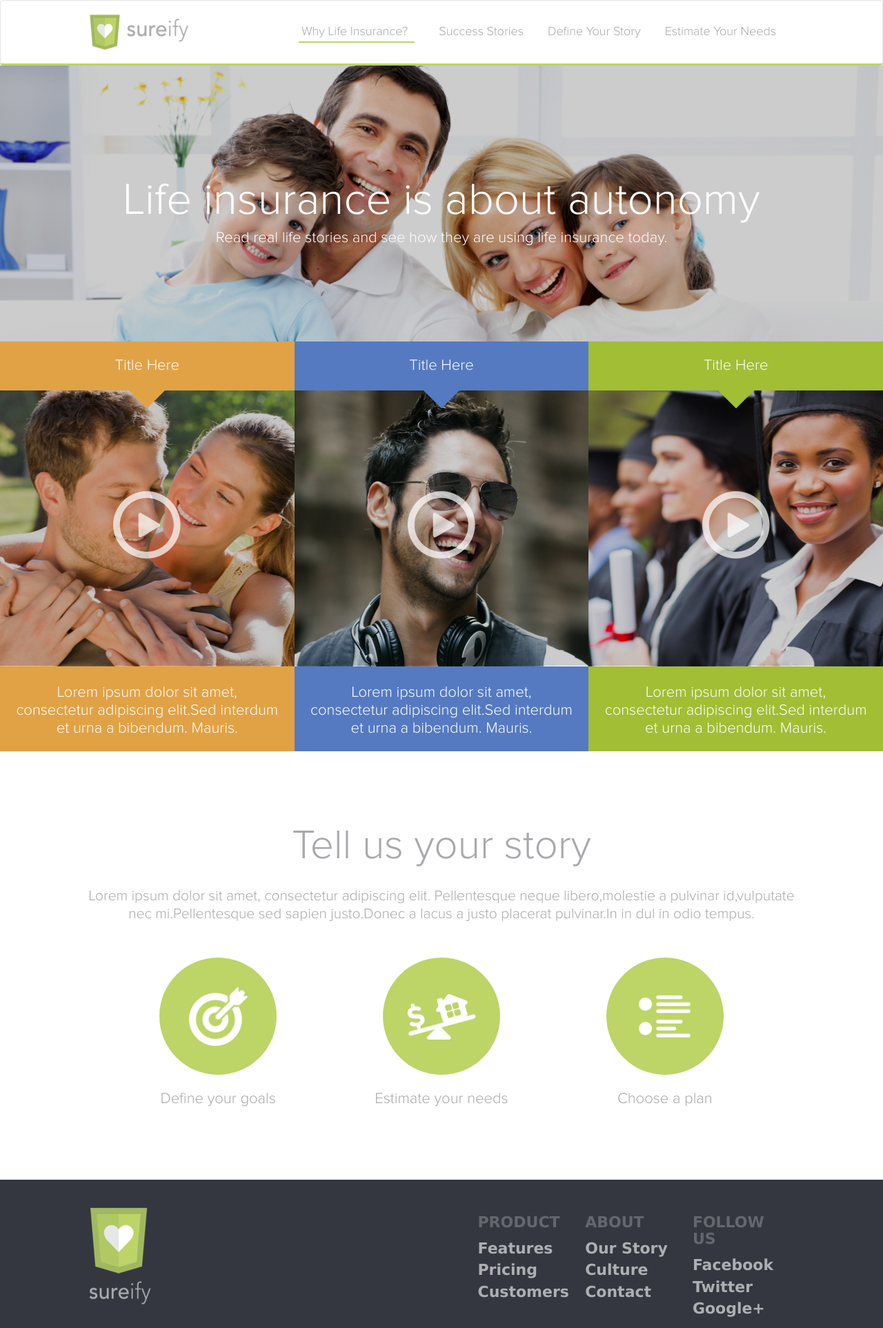
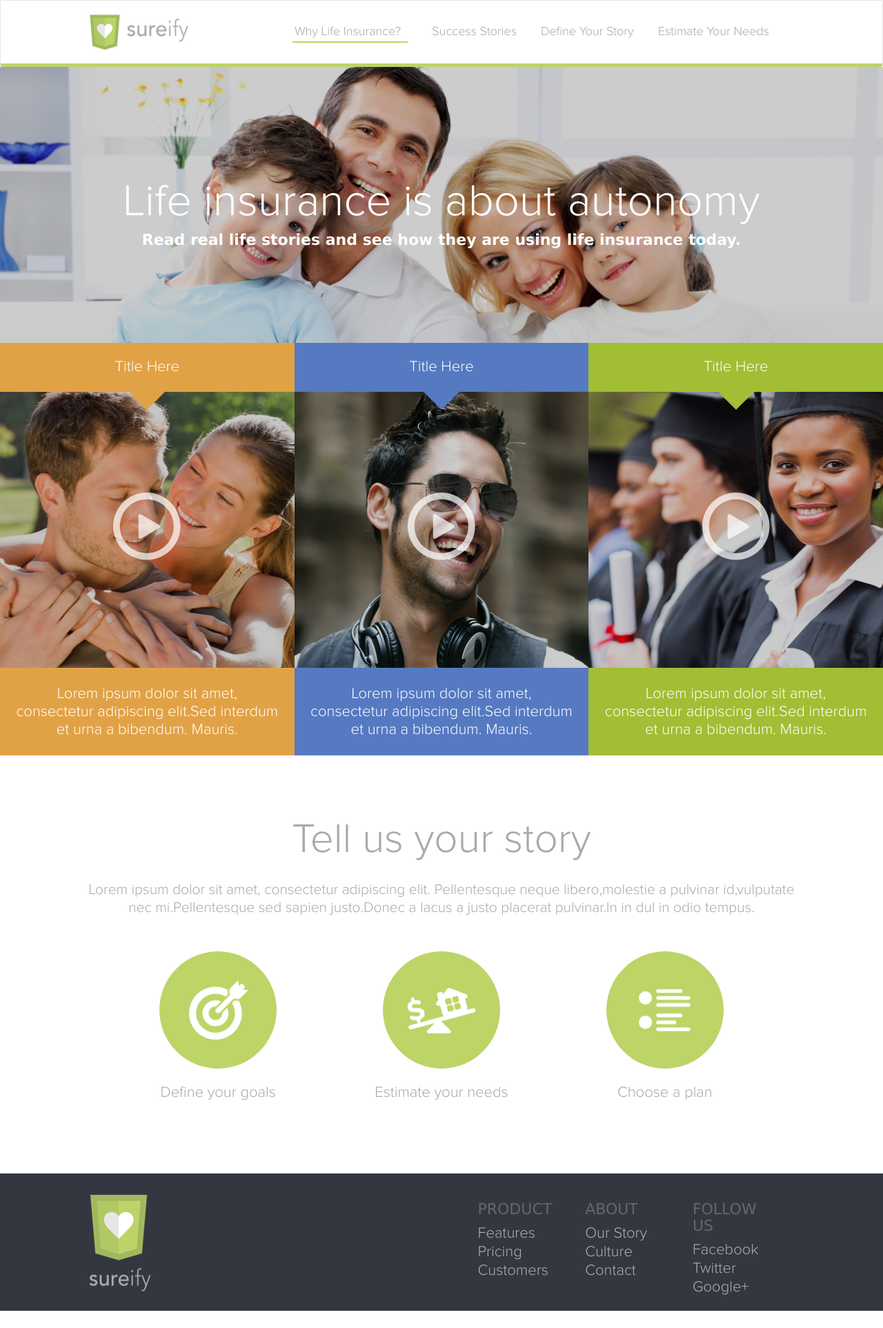
Before and after one commit to Rsaikrishna/project-, a plain HTML site: page index.html in a window 1280 px wide. Shown: the whole page at 69% size. After the commit the page ends 1900 px from the top, so only its background shows below. Drawn offline with Linux system fonts and the light colour scheme.

Commit message:
desktop version

```diff
--- a/index.html
+++ b/index.html
@@ -105,11 +105,11 @@ background-image: -moz-linear-gradient( rgba(0,0,0,0.2) 100%, rgba(0, 0, 0, 0) 7
                    font-family: "Lucida Grande";
                    font-size:65px;}
          .footertitletext{
-                           font-weight: bold;
+
                           font-size: 22px;
                           color:#64676E;}
           .footertext{
-                          font-weight: bold;
+
                           font-size: 22px;
                           color:#AEAFB2;}
            .navbar{margin-bottom: 0px;}
@@ -226,7 +226,7 @@ background-image: -moz-linear-gradient( rgba(0,0,0,0.2) 100%, rgba(0, 0, 0, 0) 7
         </div>
       </div>
     </nav-->
-      <nav class="navbar navbar-default" role="navigation" style="margin-bottom:0px;border-bottom:3px solid #BDD467;background-color:#ffffff;padding-top:5px;padding-bottom:5px;" >
+      <nav class="navbar navbar-default" role="navigation" style="margin-bottom:0px;border-bottom:5px solid #BDD467;background-color:#ffffff;padding-top:5px;padding-bottom:5px;" >
         <div class="container" style="padding-top:15px;padding-bottom:15px;">
               <a class="navbar-brand" style="padding:0px;margin-left:60px;" href="#"><img src="img/logo.png" class="img-responsive">
                 </a>
@@ -239,9 +239,9 @@ background-image: -moz-linear-gradient( rgba(0,0,0,0.2) 100%, rgba(0, 0, 0, 0) 7
               </button>
           </div>
 
-    <!-- Collect the nav links, forms, and other content for toggling --><div class="collapse navbar-collapse navbar-right" id="bs-example-navbar-collapse-1"style="margin-right:50px;">
+    <!-- Collect the nav links, forms, and other content for toggling --><div class="collapse navbar-collapse navbar-right" id="bs-example-navbar-collapse-1"style="margin-right:60px;">
          <ul class="nav navbar-nav" id="Navigation">
-          <li><a href="index.html"class="active" style="padding-bottom:3px;padding-right:0px;padding-left:4px;"><font class="toptitles1"style="padding-right:10px;">Why Life Insurance?</font></a></li>
+          <li><a href="index.html"class="active" style="padding-bottom:3px;padding-right:0px;padding-left:3px;"><font class="toptitles1"style="padding-right:10px;">Why Life Insurance?</font></a></li>
           <li><a href="sureify_success.html"><font class="toptitles1"style="padding-left:20px;" >Success Stories</font></a></li>
           <li><a href="#"><font class="toptitles1">Define Your Story</font></a></li>
           <li><a href="estimate.html"><font class="toptitles1" >Estimate Your Needs</font></a></li></ul>
@@ -269,7 +269,7 @@ background-image: -moz-linear-gradient( rgba(0,0,0,0.2) 100%, rgba(0, 0, 0, 0) 7
     <div class="heade1">
      <div id="banner"class="text-vertical-center">
      <font class="ff"style="font-weight:normal;font-size:65px;color:white;line-height:77px;">Life insurance is about autonomy</font><br>
-            <font class="ff" style="font-size:22px;color:white;">Read real life stories and see how they are using life insurance today.</font>
+            <font class="ff" style="font-size:22px;font-weight:bold;color:white;">Read real life stories and see how they are using life insurance today.</font>
 
      </div>
     </div>
@@ -284,7 +284,7 @@ background-image: -moz-linear-gradient( rgba(0,0,0,0.2) 100%, rgba(0, 0, 0, 0) 7
    </div>
    <div class="row"style="padding-bottom:0px;">
     <div style="padding-bottom:0px;"class="tile1">
-      <div id="banner"class="image text-center center-block"style="padding-bottom:30px;">
+      <div id="banner"class="image text-center center-block"style="padding-bottom:31px;">
       <div class="triang1 center-block"></div>
         <img src="img/icon_playbutton1@1x.png"class="center-block img-responsive"style="padding-top:120px;padding-bottom:125px;">
       </div>
@@ -292,7 +292,7 @@ background-image: -moz-linear-gradient( rgba(0,0,0,0.2) 100%, rgba(0, 0, 0, 0) 7
    </div>
     <div class="row">
      <div class="orange"style="padding-right:0px;padding-left:0px;">
-     <center><p class="textbody ff"style="padding-top:25px;padding-bottom:20px;line-height:26px;">Lorem ipsum dolor sit amet,<br>consectetur adipiscing elit.Sed interdum<br> et urna a bibendum. Mauris.</p></center>
+     <center><p class="textbody ff"style="padding-top:25px;padding-bottom:24px;line-height:26px;">Lorem ipsum dolor sit amet,<br>consectetur adipiscing elit.Sed interdum<br> et urna a bibendum. Mauris.</p></center>
      </div>
    </div>
   </div>
@@ -304,7 +304,7 @@ background-image: -moz-linear-gradient( rgba(0,0,0,0.2) 100%, rgba(0, 0, 0, 0) 7
    </div>
    <div class="row">
     <div class="tile2">
-      <div id="banner"class="image text-center" style="padding-bottom:30px;">
+      <div id="banner"class="image text-center" style="padding-bottom:31px;">
       <div class="triang2 center-block"></div>
         <img src="img/icon_playbutton1@1x.png"class="center-block img-responsive"style="padding-top:120px;padding-bottom:125px;">
       </div>
@@ -312,7 +312,7 @@ background-image: -moz-linear-gradient( rgba(0,0,0,0.2) 100%, rgba(0, 0, 0, 0) 7
    </div>
     <div class="row">
      <div class="blue"style="padding-right:0px;padding-left:0px;">
-     <center><p class="textbody ff"style="padding-top:25px;padding-bottom:20px;line-height:26px;">Lorem ipsum dolor sit amet,<br>consectetur adipiscing elit.Sed interdum<br> et urna a bibendum. Mauris.</p></center>
+     <center><p class="textbody ff"style="padding-top:25px;padding-bottom:24px;line-height:26px;">Lorem ipsum dolor sit amet,<br>consectetur adipiscing elit.Sed interdum<br> et urna a bibendum. Mauris.</p></center>
      </div>
    </div>
   </div>
@@ -324,7 +324,7 @@ background-image: -moz-linear-gradient( rgba(0,0,0,0.2) 100%, rgba(0, 0, 0, 0) 7
    </div>
    <div class="row"style="padding-top:0px;">
     <div class="tile3">
-      <div id="banner"class="image text-center"style="padding-bottom:30px;">
+      <div id="banner"class="image text-center"style="padding-bottom:31px;">
       <div class="triang3 center-block"></div>
         <img src="img/icon_playbutton1@1x.png"class="center-block img-responsive"style="padding-top:120px;padding-bottom:125px;">
       </div>
@@ -332,7 +332,7 @@ background-image: -moz-linear-gradient( rgba(0,0,0,0.2) 100%, rgba(0, 0, 0, 0) 7
    </div>
     <div class="row">
      <div class="green2"style="padding-right:0px;padding-left:0px;">
-     <center><p class="textbody ff"style="padding-top:25px;padding-bottom:20px;line-height:26px;">Lorem ipsum dolor sit amet,<br>consectetur adipiscing elit.Sed interdum<br> et urna a bibendum. Mauris.</p></center>
+     <center><p class="textbody ff"style="padding-top:25px;padding-bottom:24px;line-height:26px;">Lorem ipsum dolor sit amet,<br>consectetur adipiscing elit.Sed interdum<br> et urna a bibendum. Mauris.</p></center>
      </div>
    </div>
   </div>
@@ -344,7 +344,7 @@ background-image: -moz-linear-gradient( rgba(0,0,0,0.2) 100%, rgba(0, 0, 0, 0) 7
 <div class="row">
            <br></br>
            <br>
-        <div class="container-fluid"style="padding-top:30px;">
+        <div class="container-fluid"style="padding-top:15px;">
         <div class="row text-center">
 
 
@@ -411,15 +411,15 @@ background-image: -moz-linear-gradient( rgba(0,0,0,0.2) 100%, rgba(0, 0, 0, 0) 7
 <!--footer-->
 <footer id="my"style="background-color:#343740;">
       <div class="container-fluid"style="padding-right:0px;" >
-        <br></br>
-        <div class="container-fluid">
+        <br>
+        <div class="container-fluid"style="padding-top:10px;padding-bottom:10px;">
         <div class="row">
           <div class="col-lg-3"><center><img src="img/footer_logo@1x.png" class="img-responsive"></center>
           </div>
           <div class="col-lg-3"></div>
           <div class="col-lg-5">
 
-          <div class="container-fluid"width="465"height="114">
+          <div class="container-fluid"width="465"height="114"style="line-height:26px;">
           <div class="col-lg-4">
             <h4><font  class="footertitletext ff">PRODUCT</font></h4>
             <ul class="list icons list-unstyled">
@@ -452,7 +452,7 @@ background-image: -moz-linear-gradient( rgba(0,0,0,0.2) 100%, rgba(0, 0, 0, 0) 7
         </div>
       </div>
       </div>
-      <br>
+
     </footer>
 
 
```
Also changed, not shown: sureify_success.html (+5 -5 lines).
